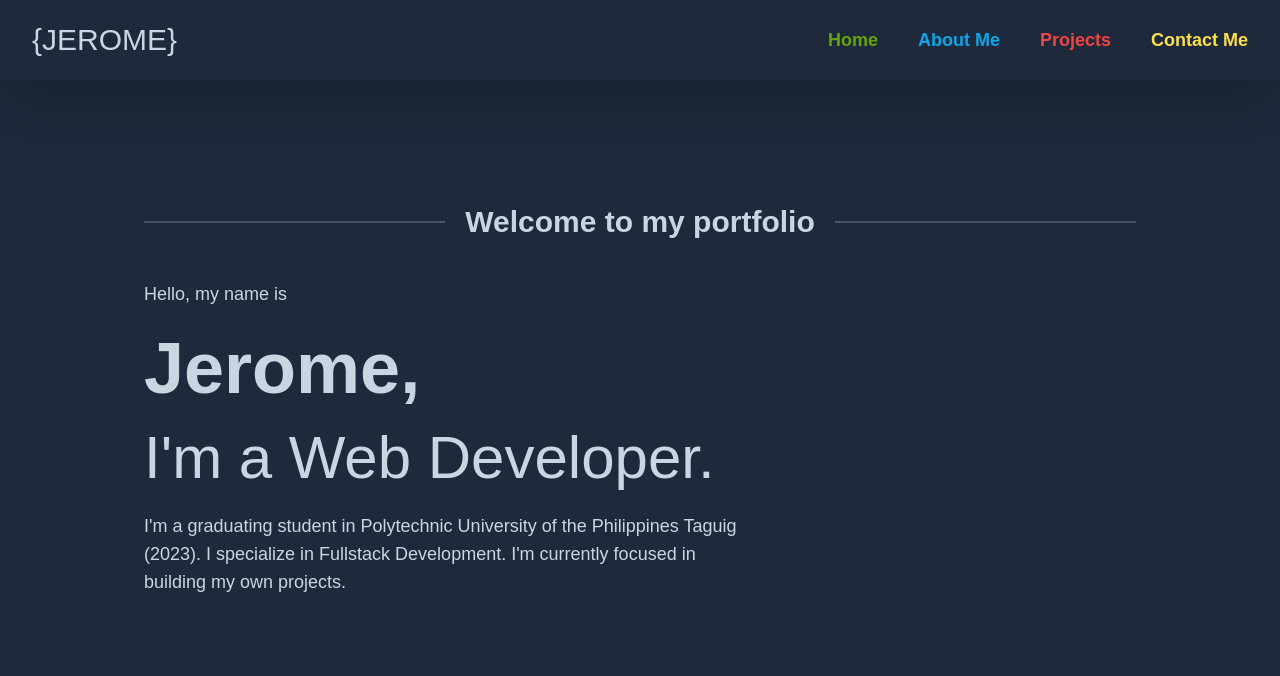
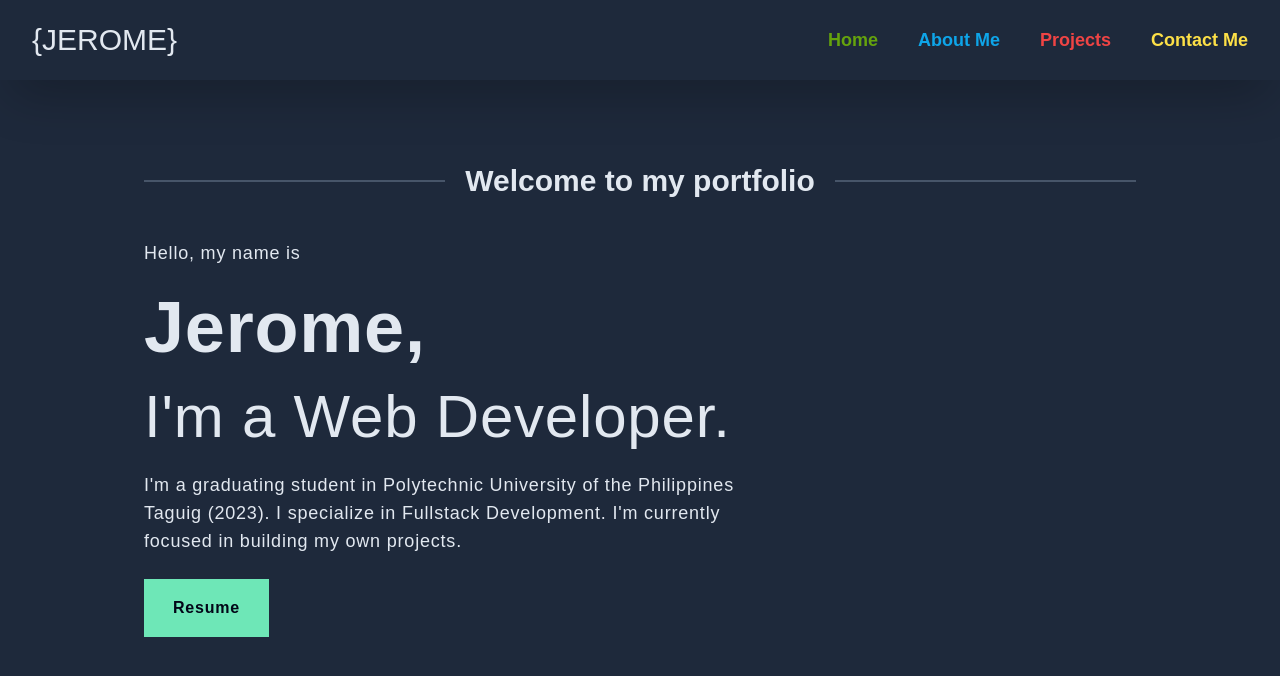
Before and after one commit to jbjalandoon/portfolio-next, a Next.js app: page / in a window 1280 px wide. Shown: the top 676 px of the page. Built offline with nearby package versions, Linux system fonts and the light colour scheme.

Commit message:
text wider

```diff
--- a/src/app/globals.css
+++ b/src/app/globals.css
@@ -24,6 +24,6 @@ html {
 }
 
 body {
-  @apply flex flex-col items-center scroll-smooth bg-slate-800  text-slate-300;
+  @apply flex flex-col items-center scroll-smooth bg-slate-800  text-slate-200;
   font-family: "Poppins", sans-serif;
 }
--- a/src/components/contents/Home.tsx
+++ b/src/components/contents/Home.tsx
@@ -3,7 +3,7 @@ import Content from "../Content";
 export default function Home() {
   return (
     <Content id='home'>
-      <div className='flex h-full w-full max-w-4xl'>
+      <div className='flex h-full w-full max-w-4xl tracking-wider'>
         <div className='flex w-full flex-col gap-6'>
           <p className='text-lg font-light'>Hello, my name is</p>
           <h1 className='text-7xl font-bold'>Jerome,</h1>
@@ -13,8 +13,8 @@ export default function Home() {
             Philippines Taguig (2023). I specialize in Fullstack Development.
             I'm currently focused in building my own projects.
           </p>
+          <button className="self-start px-7 font-bold transition-all bg-emerald-300 text-slate-950 hover:bg-transparent duration-1000 hover:text-slate-200 py-4 border-emerald-300 border">Resume</button>
         </div>
-        <div></div>
       </div>
     </Content>
   );
```
